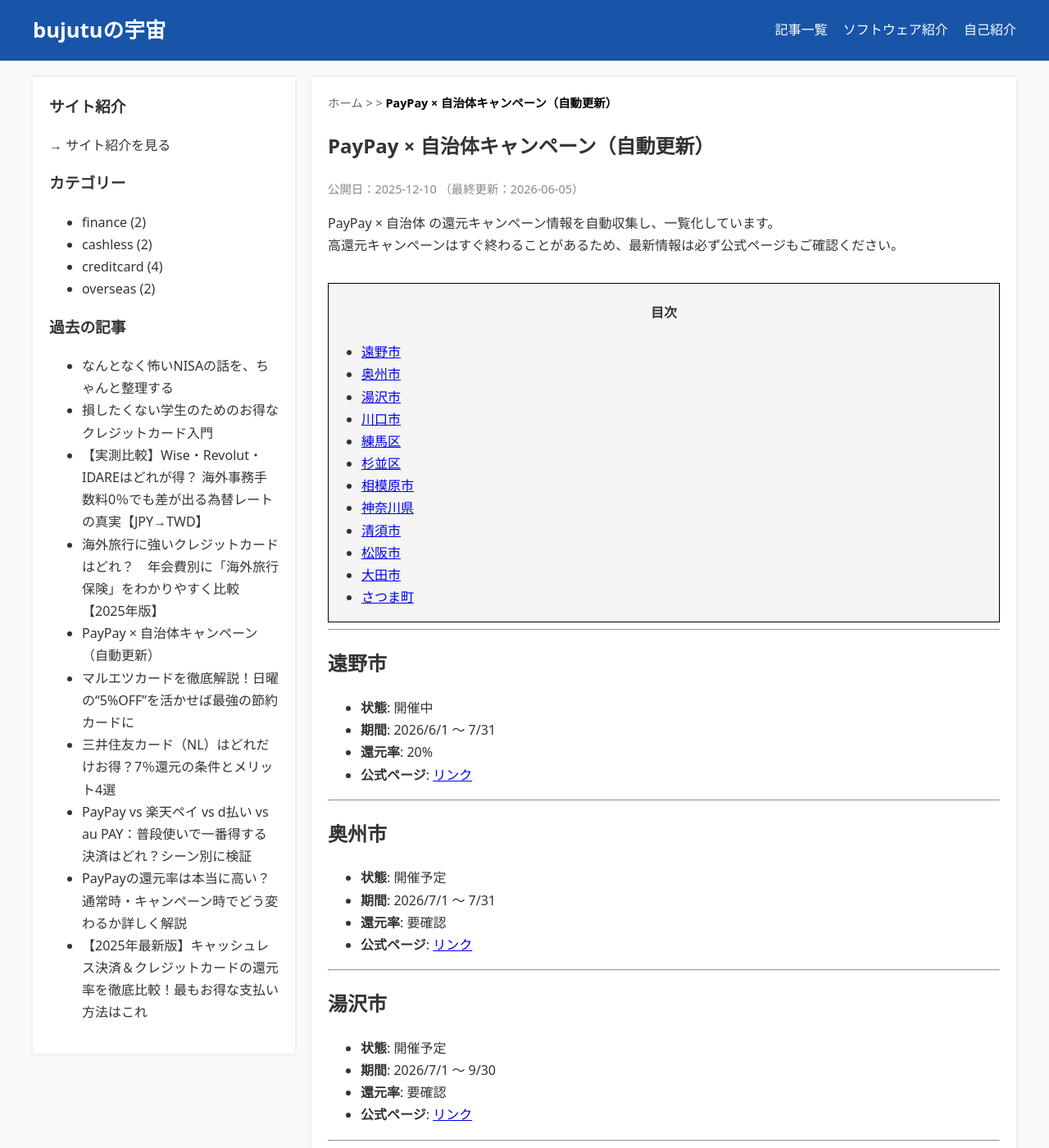
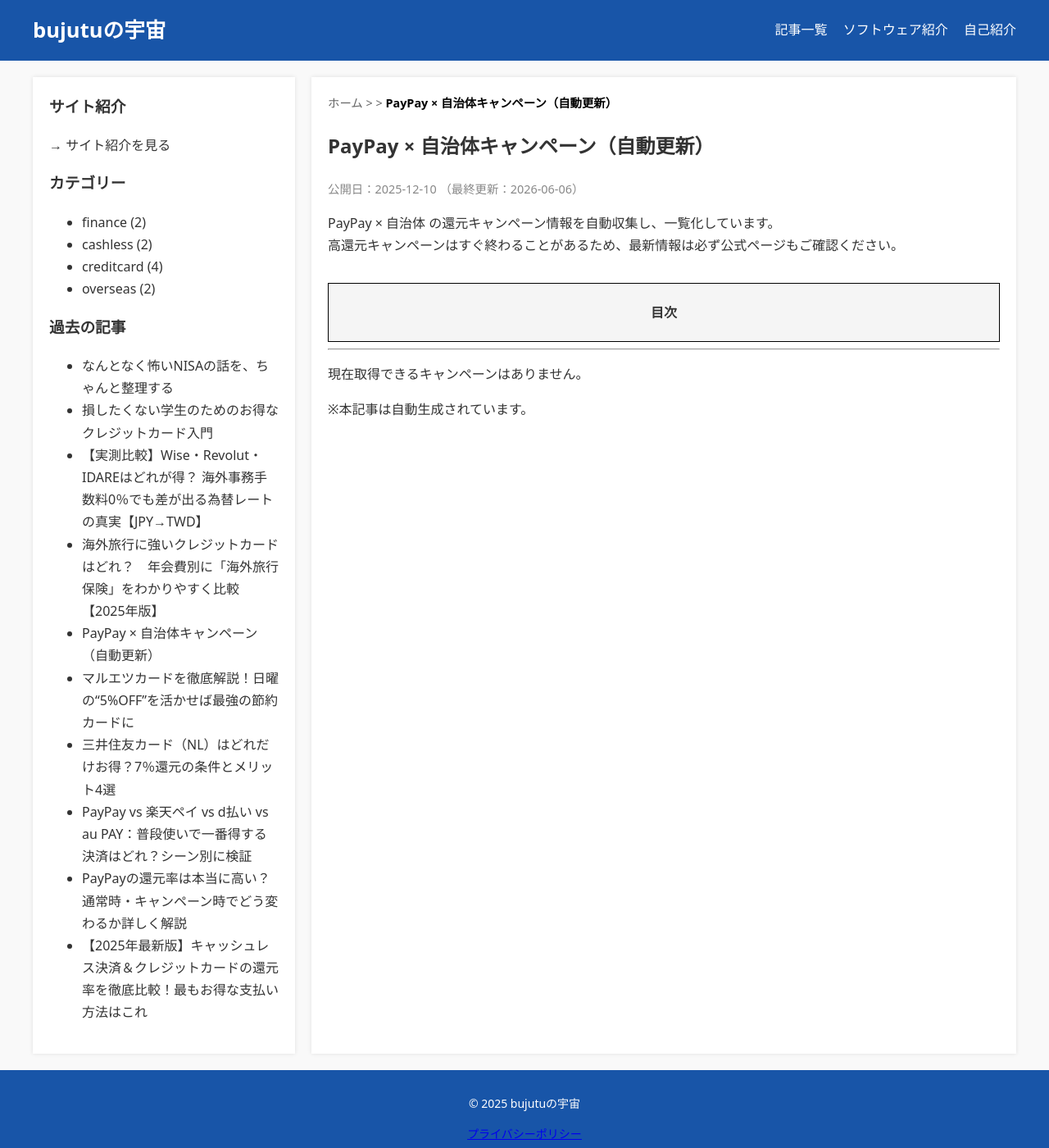
Before and after one commit to bujutu/bujutu.github.io, a Jekyll site: the page built from _posts/2025-12-10-paypay-campaigns.md, in a window 1280 px wide and 1400 px high. Shown: the whole window at 82% size. Built offline with Jekyll 4.4.1, drawn with Linux system fonts in a browser that asks for light colours; some of the changed text lies outside the part shown.

Commit message:
Auto-update PayPay campaigns

```diff
--- a/_posts/2025-12-10-paypay-campaigns.md
+++ b/_posts/2025-12-10-paypay-campaigns.md
@@ -1,7 +1,7 @@
 ---
 title: "PayPay × 自治体キャンペーン（自動更新）"
 layout: post
-last_modified_at: 2026-06-05 11:58:50
+last_modified_at: 2026-06-06 10:50:59
 description: "PayPayと自治体のポイント還元キャンペーン一覧（自動更新）。"
 tags: [paypay, 自治体, キャンペーン, 自動更新]
 ---
@@ -16,115 +16,7 @@ PayPay × 自治体 の還元キャンペーン情報を自動収集し、一覧
 ---
 
 
-
-## 遠野市
-
-- **状態**: 開催中
-- **期間**: 2026/6/1 〜 7/31
-- **還元率**: 20%
-- **公式ページ**: [リンク](https://paypay.ne.jp/event/iwate-tono-city/)
-
----
-
-## 奥州市
-
-- **状態**: 開催予定
-- **期間**: 2026/7/1 〜 7/31
-- **還元率**: 要確認
-- **公式ページ**: [リンク](https://paypay.ne.jp/notice/20260515/cp-jichitai/)
-
----
-
-## 湯沢市
-
-- **状態**: 開催予定
-- **期間**: 2026/7/1 〜 9/30
-- **還元率**: 要確認
-- **公式ページ**: [リンク](https://paypay.ne.jp/notice/20260515/cp-jichitai/)
-
----
-
-## 川口市
-
-- **状態**: 開催中
-- **期間**: 2026/6/1 〜 6/30
-- **還元率**: 25%
-- **公式ページ**: [リンク](https://paypay.ne.jp/event/saitama-kawaguchi-city-20260601/)
-
----
-
-## 練馬区
-
-- **状態**: 開催中
-- **期間**: 2026/4/15 〜 6/14
-- **還元率**: 20%
-- **公式ページ**: [リンク](https://paypay.ne.jp/event/tokyo-nerima-city-20260415/)
-
----
-
-## 杉並区
-
-- **状態**: 開催中
-- **期間**: 2026/6/1 〜 7/10
-- **還元率**: 20%
-- **公式ページ**: [リンク](https://paypay.ne.jp/event/tokyo-suginami-city-20260601/)
-
----
-
-## 相模原市
-
-- **状態**: 開催中
-- **期間**: 2026/5/20 〜 6/19
-- **還元率**: 20%
-- **公式ページ**: [リンク](https://paypay.ne.jp/event/kanagawa-sagamihara-city-20260520/)
-
----
-
-## 神奈川県
-
-- **状態**: 開催予定
-- **期間**: 2026/6/19 〜
-- **還元率**: 要確認
-- **公式ページ**: [リンク](https://paypay.ne.jp/notice/20260515/cp-jichitai/)
-
----
-
-## 清須市
-
-- **状態**: 開催中
-- **期間**: 2026/6/1 〜 6/30
-- **還元率**: 10%
-- **公式ページ**: [リンク](https://paypay.ne.jp/event/aichi-kiyosu-city-20260601/)
-
----
-
-## 松阪市
-
-- **状態**: 開催中
-- **期間**: 2026/6/1 〜 6/30
-- **還元率**: 20%
-- **公式ページ**: [リンク](https://paypay.ne.jp/event/mie-matsusaka-city-20260601/)
-
----
-
-## 大田市
-
-- **状態**: 開催予定
-- **期間**: 2026/7/1 〜 8/10
-- **還元率**: 要確認
-- **公式ページ**: [リンク](https://paypay.ne.jp/notice/20260529/cp-jichitai/)
-
----
-
-## さつま町
-
-- **状態**: 開催中
-- **期間**: 2026/6/1 〜 6/30
-- **還元率**: 30%
-- **公式ページ**: [リンク](https://paypay.ne.jp/event/kagoshima-satsuma-town-20260601/)
-
----
-
+現在取得できるキャンペーンはありません。
 
 
 ※本記事は自動生成されています。
```
